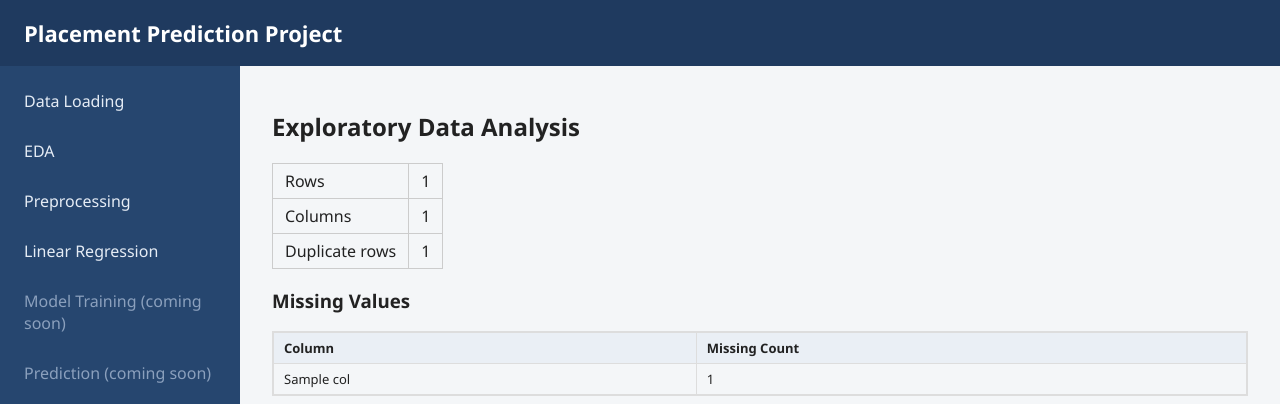
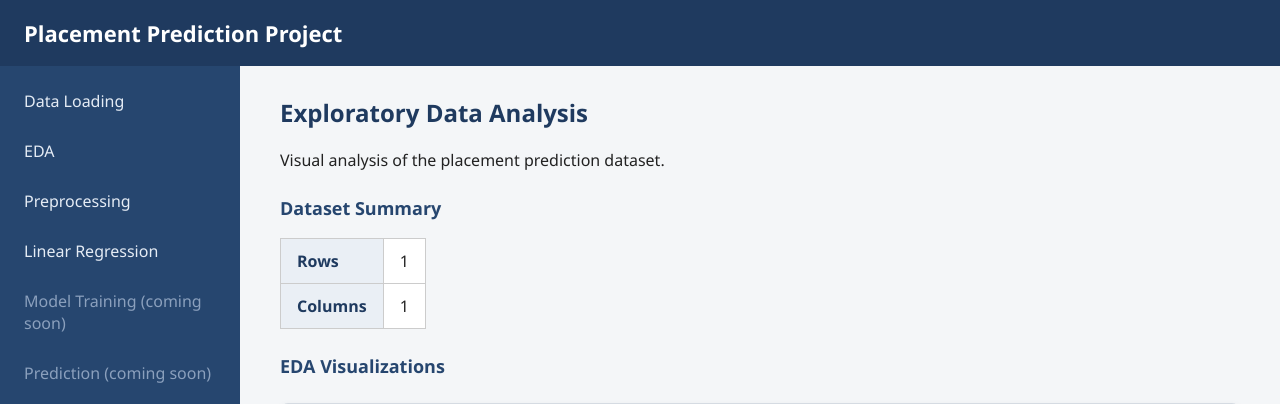
Before and after one commit to sjaswanth0603-cmd/placementpredict, a Flask app: template templates/eda.html in a window 1280 px wide. Shown: the top 404 px of the page. Run offline with Flask 3, Linux system fonts and the light colour scheme; the template is opened without the code that fills it: most values are stand-ins (such as "Sample title", 1, 10 or a date in 2020).

Commit message:
Version 10

```diff
--- a/static/style.css
+++ b/static/style.css
@@ -63,7 +64,7 @@ body {
 
 .content {
     flex: 1;
-    padding: 24px 32px;
+    padding: 30px 40px;
     min-width: 0;
 }
 
@@ -73,17 +74,36 @@ body {
 
 
 /* =========================================================
-   LOAD DATA BUTTON
+   HEADINGS
+========================================================= */
+
+.content h2 {
+    color: #1f3a5f;
+    margin: 0 0 20px 0;
+    font-size: 24px;
+}
+
+.content h3 {
+    color: #26466f;
+    margin: 25px 0 15px 0;
+    font-size: 18px;
+}
+
+
+/* =========================================================
+   LOAD DATA
 ========================================================= */
 
 #load-data-btn {
     background-color: #1f3a5f;
     color: white;
     border: none;
-    padding: 10px 18px;
-    border-radius: 4px;
+    padding: 12px 22px;
+    border-radius: 5px;
     cursor: pointer;
     font-size: 14px;
+    font-weight: 600;
+    margin: 5px 0 20px 0;
 }
 
 #load-data-btn:hover {
@@ -106,145 +127,324 @@ body {
 ========================================================= */
 
 .error {
-    margin-top: 12px;
+    margin: 15px 0;
     color: #b00020;
     background: #fdecea;
-    padding: 10px 14px;
-    border-radius: 4px;
+    padding: 14px 18px;
+    border-radius: 5px;
+    border: 1px solid #f3c2c7;
+    line-height: 1.5;
 }
 
 
 /* =========================================================
-   SUMMARY TABLE
+   SUMMARY
 ========================================================= */
 
 .summary-table {
-    margin-top: 10px;
+    margin-top: 18px;
     border-collapse: collapse;
+    background-color: white;
 }
 
 .summary-table td {
-    padding: 6px 12px;
+    padding: 10px 16px;
     border: 1px solid #ccc;
+    line-height: 1.5;
+}
+
+.summary-table td:first-child {
+    font-weight: 600;
+    background-color: #eaeff5;
+    color: #1f3a5f;
 }
 
 
 /* =========================================================
-   NORMAL DATA TABLE
+   DATA TABLE
 ========================================================= */
 
 .table-wrapper {
     overflow-x: auto;
-    margin-top: 10px;
-    max-height: 400px;
     overflow-y: auto;
-    border: 1px solid #ddd;
+    margin-top: 18px;
+    max-height: 450px;
+    border: 1px solid #d5dbe2;
+    border-radius: 5px;
+    background-color: white;
 }
 
 .data-table {
     border-collapse: collapse;
     width: 100%;
-    font-size: 13px;
+    font-size: 14px;
 }
 
 .data-table th,
 .data-table td {
     border: 1px solid #ddd;
-    padding: 6px 10px;
+    padding: 10px 14px;
     text-align: left;
     white-space: nowrap;
+    line-height: 1.5;
 }
 
 .data-table th {
     background-color: #eaeff5;
     position: sticky;
     top: 0;
+    z-index: 5;
+    color: #1f3a5f;
+    font-weight: 600;
+}
+
+.data-table tbody tr:nth-child(even) {
+    background-color: #f8fafc;
+}
+
+.data-table tbody tr:hover {
+    background-color: #eef4fb;
 }
 
 
 /* =========================================================
    COLUMN INFORMATION
-   SMALLER TABLE
 ========================================================= */
 
 .column-info-wrapper {
-    width: 500px;
+    width: 560px;
     max-width: 100%;
     overflow-x: auto;
-    margin-top: 10px;
-    max-height: 400px;
     overflow-y: auto;
-    border: 1px solid #ddd;
+    margin-top: 18px;
+    max-height: 420px;
+    border: 1px solid #d5dbe2;
+    border-radius: 5px;
+    background-color: white;
 }
 
 .column-info-table {
     border-collapse: collapse;
-    width: 500px;
-    font-size: 13px;
+    width: 560px;
+    font-size: 14px;
     table-layout: fixed;
 }
 
 .column-info-table th,
 .column-info-table td {
     border: 1px solid #ddd;
-    padding: 6px 10px;
+    padding: 10px 14px;
     text-align: left;
+    line-height: 1.5;
 }
 
 .column-info-table th {
     background-color: #eaeff5;
     position: sticky;
     top: 0;
+    z-index: 5;
+    color: #1f3a5f;
+    font-weight: 600;
 }
 
 .column-info-table th:nth-child(1),
 .column-info-table td:nth-child(1) {
-    width: 220px;
+    width: 240px;
 }
 
 .column-info-table th:nth-child(2),
 .column-info-table td:nth-child(2) {
-    width: 100px;
+    width: 120px;
 }
 
 .column-info-table th:nth-child(3),
 .column-info-table td:nth-child(3) {
-    width: 180px;
+    width: 200px;
 }
 
 
 /* =========================================================
-   EDA GRAPHS
-   ONE GRAPH PER ROW
-   SLIGHTLY SMALLER
+   EDA SECTION
 ========================================================= */
 
 .chart-grid {
     display: flex;
     flex-direction: column;
-    gap: 18px;
-    margin-top: 10px;
-    width: 95%;
+    width: 100%;
+    gap: 30px;
+    margin-top: 25px;
+
+    /*
+       Important:
+       Do NOT use height, max-height or overflow:hidden
+       here because they can hide EDA graphs.
+    */
+    overflow: visible;
 }
+
+
+/* =========================================================
+   EVERY EDA GRAPH CARD
+========================================================= */
 
 .chart-card {
     width: 100%;
-    background: white;
-    border: 1px solid #ddd;
-    border-radius: 4px;
-    padding: 8px;
+    background-color: white;
+    border: 1px solid #d5dbe2;
+    border-radius: 8px;
+    padding: 22px;
+    box-shadow: 0 2px 7px rgba(0, 0, 0, 0.06);
+
+    /*
+       Allows every graph to remain visible.
+    */
+    height: auto;
+    min-height: 0;
+    overflow: visible;
 }
 
+
+/* =========================================================
+   GRAPH TITLE
+========================================================= */
+
+.chart-card h3 {
+    margin: 0 0 18px 0;
+    color: #1f3a5f;
+    font-size: 18px;
+}
+
+
+/* =========================================================
+   EDA IMAGES
+========================================================= */
+
 .chart-card img {
+    display: block;
+
     width: 100%;
-    max-width: none;
+    max-width: 100%;
+
+    /*
+       Do not force a fixed height.
+       This prevents graphs from being cropped.
+    */
+    height: auto;
+    min-height: 0;
+
+    object-fit: contain;
+
+    margin: 0 auto;
+}
+
+
+/* =========================================================
+   IF YOUR HTML USES FIGURE
+========================================================= */
+
+.chart-card figure {
+    margin: 0;
+    padding: 0;
+    width: 100%;
+}
+
+.chart-card figure img {
+    width: 100%;
+    height: auto;
+}
+
+
+/* =========================================================
+   IF YOUR EDA GRAPH IS INSIDE A DIV
+========================================================= */
+
+.chart-card .graph,
+.chart-card .plot,
+.chart-card .plot-container {
+    width: 100%;
+    max-width: 100%;
+    height: auto;
+}
+
+
+/* =========================================================
+   LARGE HEATMAP / CORRELATION GRAPH
+========================================================= */
+
+.chart-card.large {
+    width: 100%;
+}
+
+.chart-card.large img {
+    width: 100%;
+    height: auto;
+}
+
+
+/* =========================================================
+   CANVAS GRAPHS
+========================================================= */
+
+.chart-card canvas {
+    display: block;
+    width: 100% !important;
+    max-width: 100%;
+    height: auto !important;
+}
+
+
+/* =========================================================
+   SVG GRAPHS
+========================================================= */
+
+.chart-card svg {
+    width: 100%;
+    max-width: 100%;
     height: auto;
     display: block;
 }
 
 
 /* =========================================================
-   RESPONSIVE
+   SCROLLBARS
+========================================================= */
+
+.table-wrapper::-webkit-scrollbar,
+.column-info-wrapper::-webkit-scrollbar {
+    width: 8px;
+    height: 8px;
+}
+
+.table-wrapper::-webkit-scrollbar-thumb,
+.column-info-wrapper::-webkit-scrollbar-thumb {
+    background-color: #b8c2ce;
+    border-radius: 4px;
+}
+
+.table-wrapper::-webkit-scrollbar-track,
+.column-info-wrapper::-webkit-scrollbar-track {
+    background-color: #f1f3f5;
+}
+
+
+/* =========================================================
+   TABLET
+========================================================= */
+
+@media (max-width: 1000px) {
+
+    .content {
+        padding: 25px 30px;
+    }
+
+    .chart-card {
+        padding: 18px;
+    }
+}
+
+
+/* =========================================================
+   MOBILE
 ========================================================= */
 
 @media (max-width: 800px) {
--- a/templates/eda.html
+++ b/templates/eda.html
@@ -1,16 +1,16 @@
 <!DOCTYPE html>
-
 <html lang="en">
-
 
 <head>
 
     <meta charset="UTF-8">
 
-<title>Placement Prediction Project</title>
+    <title>EDA - Placement Prediction</title>
 
-<link rel="stylesheet"
-      href="{{ url_for('static', filename='style.css') }}">
+    <link
+        rel="stylesheet"
+        href="{{ url_for('static', filename='style.css') }}"
+    >
 
 </head>
 
@@ -28,101 +28,119 @@
 <div class="layout">
 
 
-    <!-- =====================================================
+    <!-- ==================================================
          SIDEBAR
-         ===================================================== -->
+    ================================================== -->
 
     <nav class="sidebar">
 
         <ul>
 
-
-            <!-- DATA LOADING -->
-
             <li>
 
-                <a href="{{ url_for('data_loading') }}"
+                <a
+                    href="{{ url_for('data_loading') }}"
                     class="menu-item
-                   {% if active == 'data-loading' %}active{% endif %}">
-
+                    {% if active == 'data-loading' %}
+                    active
+                    {% endif %}"
+                >
                     Data Loading
-
                 </a>
 
             </li>
 
 
-            <!-- EDA -->
-
             <li>
 
-                <a href="{{ url_for('eda') }}"
+                <a
+                    href="{{ url_for('eda') }}"
                     class="menu-item
-                   {% if active == 'eda' %}active{% endif %}">
-
+                    {% if active == 'eda' %}
+                    active
+                    {% endif %}"
+                >
                     EDA
-
                 </a>
 
             </li>
 
 
-            <!-- PREPROCESSING -->
-
             <li>
 
-                <a href="{{ url_for('preprocessing') }}"
+                <a
+                    href="{{ url_for('preprocessing') }}"
                     class="menu-item
-                   {% if active == 'preprocessing' %}active{% endif %}">
-
+                    {% if active == 'preprocessing' %}
+                    active
+                    {% endif %}"
+                >
                     Preprocessing
-
-                </a>
-
-            </li>
-
-            <li>
-
-    <a href="{{ url_for('linear_regression') }}"
-       class="menu-item
-       {% if active == 'linear-regression' %}active{% endif %}">
-
-        Linear Regression
-
                 </a>
 
             </li>
 
 
-            <!-- KEEP AS COMING SOON -->
+            <li>
 
-            <li class="menu-item disabled">
-
-                Model Training (coming soon)
+                <a
+                    href="{{ url_for('linear_regression') }}"
+                    class="menu-item
+                    {% if active == 'linear-regression' %}
+                    active
+                    {% endif %}"
+                >
+                    Linear Regression
+                </a>
 
             </li>
 
 
-            <li class="menu-item disabled">
+            <li>
 
-                Prediction (coming soon)
+                <span class="menu-item disabled">
+
+                    Model Training
+                    (coming soon)
+
+                </span>
 
             </li>
 
+
+            <li>
+
+                <span class="menu-item disabled">
+
+                    Prediction
+                    (coming soon)
+
+                </span>
+
+            </li>
 
         </ul>
 
     </nav>
 
 
-    <!-- =====================================================
+
+    <!-- ==================================================
          MAIN CONTENT
-         ===================================================== -->
+    ================================================== -->
 
     <main class="content">
 
 
         <h2>Exploratory Data Analysis</h2>
+
+
+        <p>
+
+            Visual analysis of the placement prediction dataset.
+
+        </p>
+
 
 
         {% if error %}
@@ -140,15 +158,24 @@
         {% if results %}
 
 
+            <!-- ==================================================
+                 DATASET SUMMARY
+            ================================================== -->
+
+            {% if results.summary %}
+
+                <h3>Dataset Summary</h3>
+
                 <table class="summary-table">
-
 
                     <tr>
 
-                    <td>Rows</td>
+                        <td>
+                            Rows
+                        </td>
 
                         <td>
-                        {{ results.n_rows }}
+                            {{ results.summary.n_rows }}
                         </td>
 
                     </tr>
@@ -156,119 +183,30 @@
 
                     <tr>
 
-                    <td>Columns</td>
+                        <td>
+                            Columns
+                        </td>
 
                         <td>
-                        {{ results.n_cols }}
+                            {{ results.summary.n_cols }}
                         </td>
 
                     </tr>
 
-
-                <tr>
-
-                    <td>Duplicate rows</td>
-
-                    <td>
-                        {{ results.duplicate_count }}
-                    </td>
-
-                </tr>
-
-
                 </table>
-
-
-
-            {% if results.missing %}
-
-
-                <h3>Missing Values</h3>
-
-
-                <div class="table-wrapper">
-
-                    <table class="data-table">
-
-
-                        <thead>
-
-                            <tr>
-
-                                <th>Column</th>
-
-                                <th>Missing Count</th>
-
-                            </tr>
-
-                        </thead>
-
-
-                        <tbody>
-
-
-                        {% for col, count in results.missing.items() %}
-
-
-                            <tr>
-
-                                <td>
-                                    {{ col }}
-                                </td>
-
-                                <td>
-                                    {{ count }}
-                                </td>
-
-                            </tr>
-
-
-                        {% endfor %}
-
-
-                        </tbody>
-
-
-                    </table>
-
-                </div>
-
 
             {% endif %}
 
 
 
-            <h3>Placement Status Counts</h3>
+            <!-- ==================================================
+                 EDA GRAPHS
+                 ONE GRAPH PER ROW
+            ================================================== -->
 
+            {% if results.charts %}
 
-            <table class="summary-table">
-
-
-                {% for status, count in results.target_counts.items() %}
-
-
-                    <tr>
-
-                        <td>
-                            {{ status }}
-                        </td>
-
-                        <td>
-                            {{ count }}
-                        </td>
-
-                    </tr>
-
-
-                {% endfor %}
-
-
-            </table>
-
-
-
-            <h3>Charts</h3>
-
+                <h3>EDA Visualizations</h3>
 
                 <div class="chart-grid">
 
@@ -277,6 +215,22 @@
 
 
                         <div class="chart-card">
+
+
+                            {% if 'heatmap' in fname.lower() %}
+
+
+                                <img
+                                    class="heatmap"
+                                    src="{{ url_for(
+                                        'static',
+                                        filename='charts/' + fname
+                                    ) }}"
+                                    alt="Correlation Heatmap"
+                                >
+
+
+                            {% else %}
 
 
                                 <img
@@ -288,6 +242,9 @@
                                 >
 
 
+                            {% endif %}
+
+
                         </div>
 
 
@@ -295,6 +252,8 @@
 
 
                 </div>
+
+            {% endif %}
 
 
         {% endif %}
```
Also changed, not shown: other parts of static/style.css (+21 -7 lines), Logistic_Regression_Scalar.py (+27 -51 lines), static/charts/cgpa_vs_salary.png, static/charts/linear_regression.png. Lines whose indentation alone changed are shown as unchanged.
